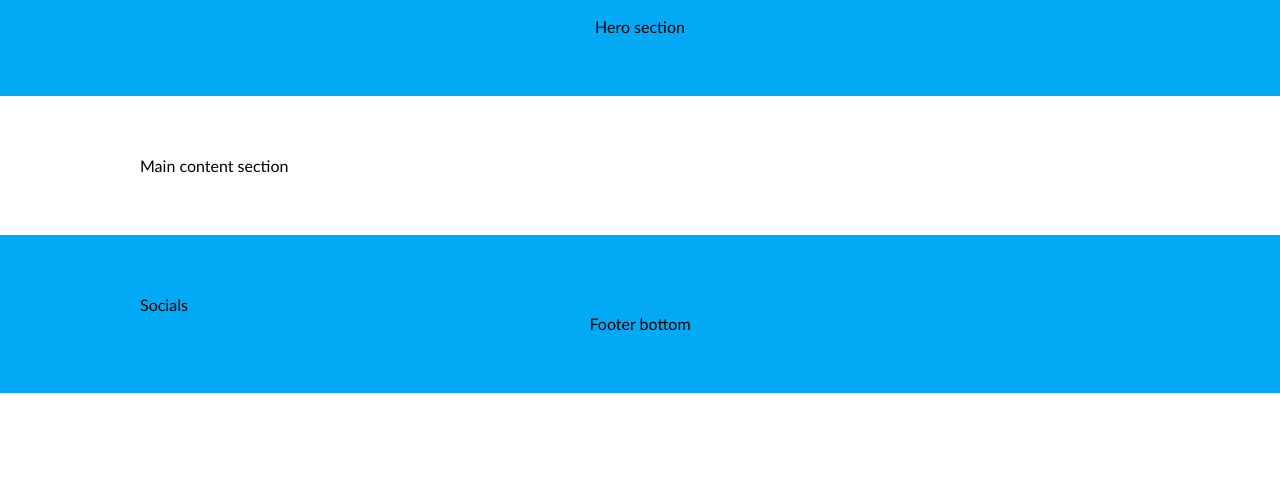
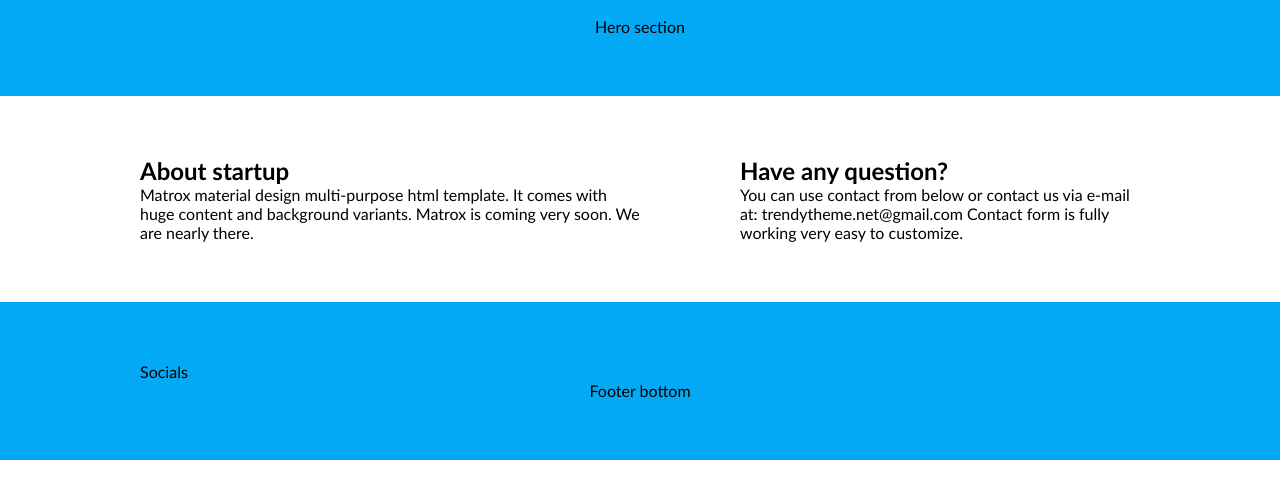
Before and after one commit to AnapusKitapus/44-grupe-coming-soon, a website: page index.html in a window 1280 px wide. Shown: the part 285-784 px from the top of the page. Drawn offline with Linux system fonts and the light colour scheme.

Commit message:
Main content #7

```diff
--- a/css/base/layout.css
+++ b/css/base/layout.css
@@ -3,10 +3,6 @@
     padding: 60px 0;
 }
 
-.container > .row {
-    width: 1000px;
-    margin: 0 calc(50% - 500px);
-    }
 .container > .row-short {
     display: flex;
     flex-direction: column;
@@ -14,7 +10,23 @@
     gap: 20px;
     width: 600px;
     margin: 0 calc(50% - 300px);
-    }
+}
+
+.container > .row {
+    display: flex;
+    flex-wrap: wrap;
+    gap: 60px 10%;
+    width: 1000px;
+    margin: 0 calc(50% - 500px);
+}
+
+.container .column {
+    width: 50%;
+}
+
+.column.right-column {
+    width: 40%;
+}
 
 @media (max-width: 1100px) {
     .container > .row {
@@ -36,6 +48,10 @@
         width: 400px;
         margin: 0 calc(50% - 200px);
     }
+    .container .column,
+    .column.right-column {
+        width: 100%;
+    }
 }
 
 @media (max-width: 440px) {
@@ -50,3 +66,16 @@
         margin: 0;
     }
 }
+
+
+/* Apie pirmuma */
+
+/* 1. daugiau laimi pries maziau */
+/* 2. ">" neturi itakos */
+/* 3. laimi tas, kas yra paskutinis faile */
+/* 4. net ir 1 klase laimi pries N tagu */
+/* 5. net ir 1 id="y" laimi pries N klasiu ir N tagu */
+
+/* 1. tag < klases < id */
+/* 2. kiekis: kuo daugiau, tuo geriau */
+/* 3. jei ↺ sutampa - tai laimi paskutinis */
--- a/index.html
+++ b/index.html
@@ -27,7 +27,14 @@
         </section>
         <section class="container">
             <div class="row">
-            Main content section
+                <div class="column">
+                    <h2>About startup</h2>
+                    <p>Matrox material design multi-purpose html template. It comes with huge content and background variants. Matrox is coming very soon. We are nearly there.</p>
+                </div>
+                <div class="column right-column">
+                    <h2>Have any question?</h2>
+                    <p>You can use contact from below or contact us via e-mail at: trendytheme.net@gmail.com Contact form is fully working very easy to customize.</p>
+                </div>
             </div>
         </section>
     </main>
```
